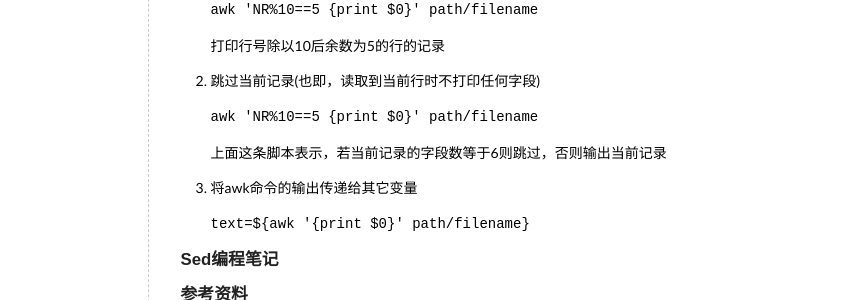
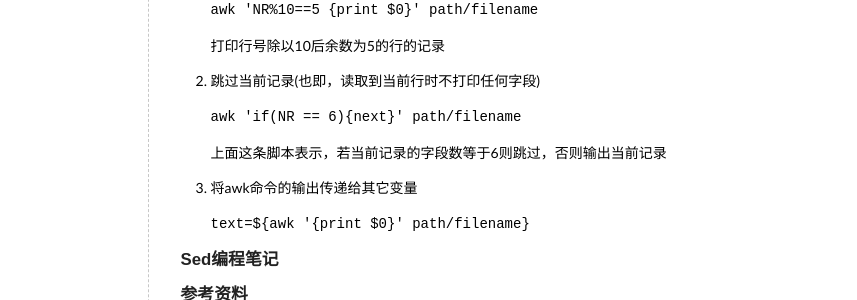
Before and after one commit to elan2wang/note, a Jekyll site: the page built from _posts/2013-05-29-shell-programming-tips.md, in a window 1280 px wide and 967 px high. Shown: the part 387-687 px from the top of the window, without its empty margins (236-1093 px from the left). Built offline with Jekyll 4.4.1, drawn with Linux system fonts in a browser that asks for light colours; comment, search, counter and statistics services are not loaded.

Commit message:
edit shell programming tips

```diff
--- a/_posts/2013-05-29-shell-programming-tips.md
+++ b/_posts/2013-05-29-shell-programming-tips.md
@@ -13,7 +13,7 @@ n,k正整数，分别表示记录的行号和字段号。若要用变量表示
 <code>awk 'NR%10==5 {print $0}' path/filename</code>
 打印行号除以10后余数为5的行的记录
 2. 跳过当前记录(也即，读取到当前行时不打印任何字段)
-<code>awk 'NR%10==5 {print $0}' path/filename</code>
+<code>awk 'if(NR == 6){next}' path/filename</code>
 上面这条脚本表示，若当前记录的字段数等于6则跳过，否则输出当前记录
 3. 将awk命令的输出传递给其它变量
 <code>text=${awk '{print $0}' path/filename}</code>
```
